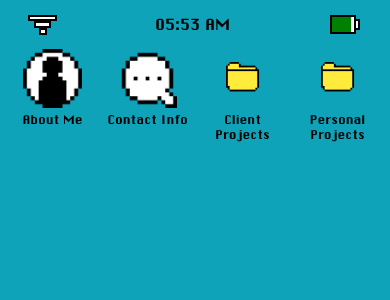
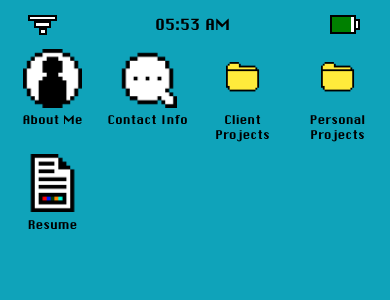
Before and after one commit to KrispyKreme8085/Portfolio, a Next.js app: page /mobile in a window 390 px wide. Shown: the top 300 px of the page. Built offline with nearby package versions, Linux system fonts and the light colour scheme.

Commit message:
add resume to mobile

```diff
--- a/src/app/mobile/Components/App/app.tsx
+++ b/src/app/mobile/Components/App/app.tsx
@@ -17,7 +17,7 @@ export default function App({ name, image, onOpen, onClose, isOpen }: Props) {
     const [content, setContent] = useState<string>("");
 
     useEffect(() => {
-        if (isOpen && name !== "Minesweeper") {
+        if (isOpen && name !== "Minesweeper" && name !== "Resume") {
         fetch(`/texts/${name}.txt`)
             .then((res) => res.text())
             .then((text) => {
--- a/src/app/mobile/page.tsx
+++ b/src/app/mobile/page.tsx
@@ -13,14 +13,21 @@ export default function Home() {
         { name: "Contact Info", image: "contactme" },
         { name: "Client Projects", image: "folderclosed" },
         { name: "Personal Projects", image: "folderclosed" },
+        { name: "Resume", image: "file" }
         // { name: "Minesweeper", image: "sweeperFlag" },
     ]
 
     const [openApp, setOpenApp] = useState<number | null>(null);
+    const resumeAppId = apps.findIndex((app) => app.name === "Resume");
 
     const closePopUp = () => setOpenApp(null);
-    const openPopUp = (index: number) => setOpenApp(index);
-
+    const openPopUp = (appId: number) => {
+        if (appId === resumeAppId) {
+            window.location.href = "/pdfs/karsonmellottresume.pdf";
+            return;
+        }
+        setOpenApp(appId);
+    };
     return (
         <div className={styles.page}>
             <StatusBar></StatusBar>
```
